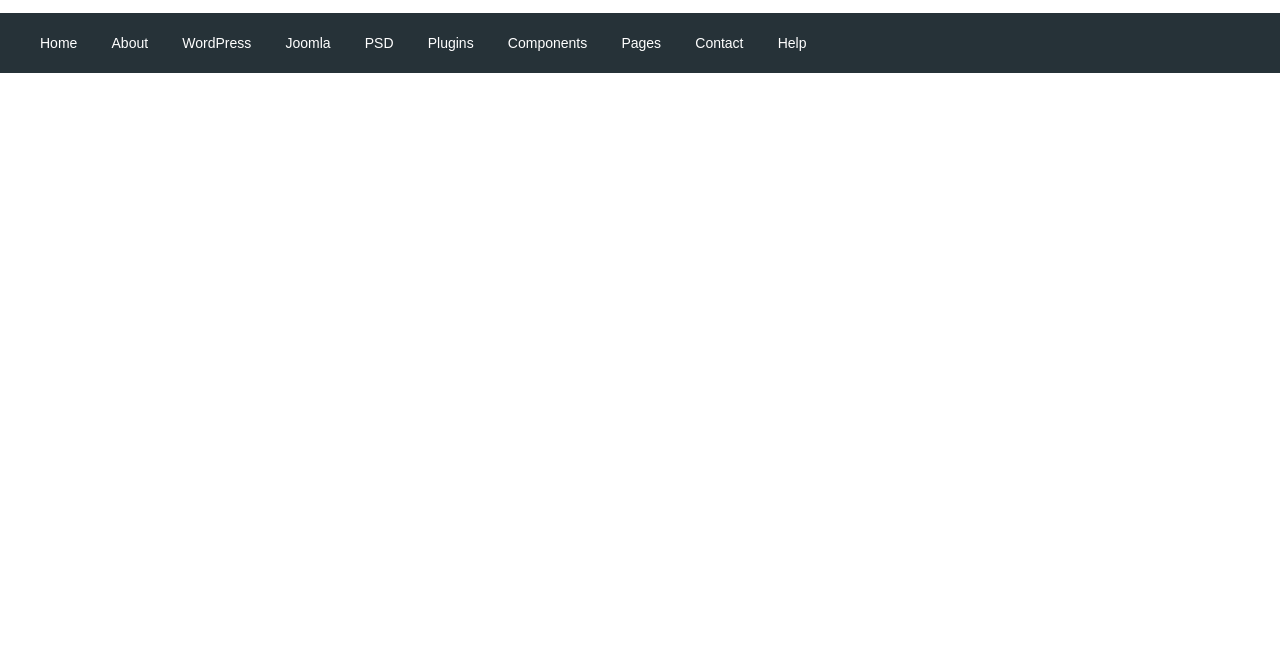
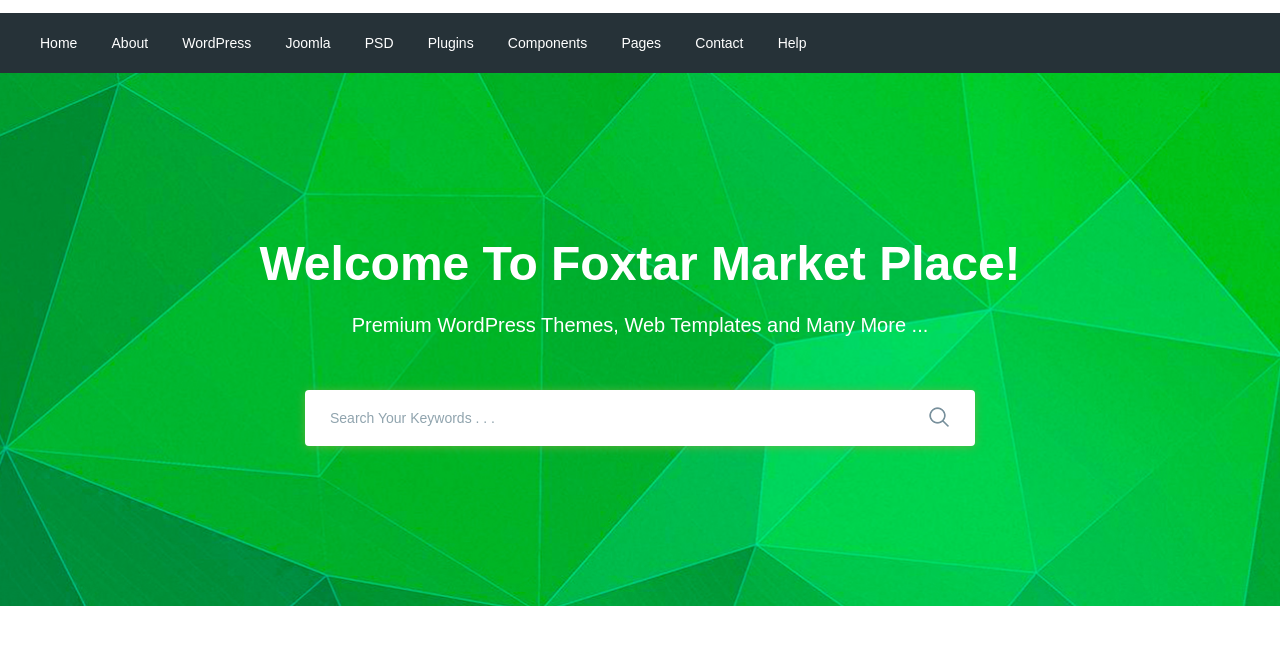
Before and after one commit to artpros94/modernomarket, a website: page app/index.html in a window 1280 px wide. Shown: the part 77-722 px from the top of the page. Drawn offline with nearby package versions, Linux system fonts and the light colour scheme; files that its build step writes are made by us from their sources.

Commit message:
added search section

```diff
--- a/app/index.html
+++ b/app/index.html
@@ -93,11 +93,27 @@
                 </nav>
             </div>
         </div>
-
-
-
-
     </header>
+    <section class="search" style="background-image: url(images/search-bg.jpg);">
+        <div class="container">
+            <div class="search__inner">
+                <div class="search__inner-title">
+                    Welcome To Foxtar Market Place!
+                </div>
+                <div class="search__inner-text">
+                    Premium WordPress Themes, Web Templates and Many More ...
+                </div>
+                <div class="search__inner-form">
+                    <form>
+                        <input type="text" placeholder="Search Your Keywords . . ." required>
+                        <button type="submit">
+                            <img src="images/icons/search.png" alt="">
+                        </button>
+                    </form>
+                </div>
+            </div>
+        </div>
+    </section>
 
 
     <script src="https://ajax.googleapis.com/ajax/libs/jquery/3.5.1/jquery.min.js"></script>
--- a/app/scss/style.scss
+++ b/app/scss/style.scss
@@ -51,3 +51,56 @@
         font-size: 14px;
     }
 }
+
+.search{
+    background-repeat: no-repeat;
+    background-size: cover;
+    background-position: center;
+    min-height: 533px;
+}
+.search__inner{
+    padding: 155px 0 100px;
+    color: #fff;
+    text-align: center;
+    &-title{
+        margin-bottom: 10px;
+        font-size: 48px;
+        font-weight: 700;
+        line-height: 72px;
+    }
+    &-text{
+        margin-bottom: 50px;
+        font-size: 20px;
+        font-weight: 500;
+        line-height: 30px;
+    }
+    &-form{
+        max-width: 670px;
+        margin: 0 auto;
+        position: relative;
+        input{
+            display: block;
+            width: 100%;
+            box-shadow: 0px 1px 10px 0px rgba(124, 178, 64, 0.75);
+            border-radius: 4px;
+            height: 56px;
+            border: none;
+            font-size: 14px;
+            font-weight: 500;
+            padding-left: 25px;
+            padding-right: 50px;
+            &::placeholder{
+                color: #90a4ae;
+                font-weight: 500;
+            }
+        }
+        button{
+            position: absolute;
+            border: none;
+            background-color: transparent;
+            right: 20px;
+            top: 16px;
+
+        }
+    }
+}
```
Also changed, not shown: app/images/icons/search.png (added), app/images/icons/search.svg.jpg (added), app/images/search-bg.jpg (added).
